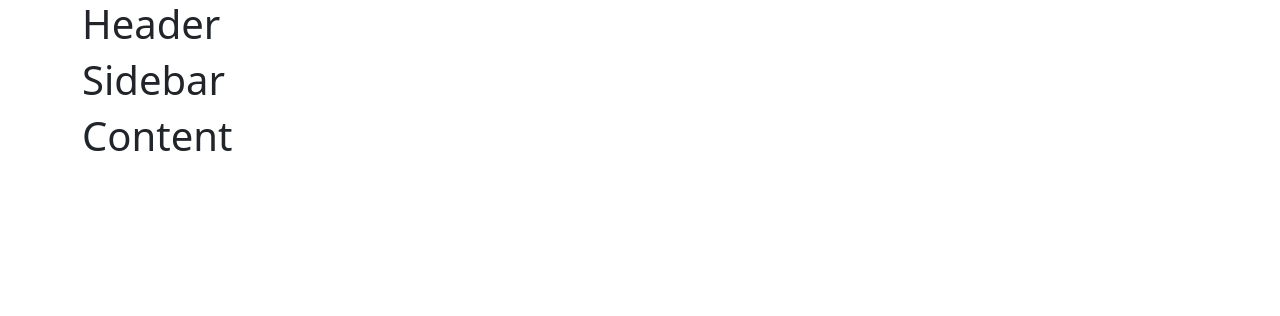
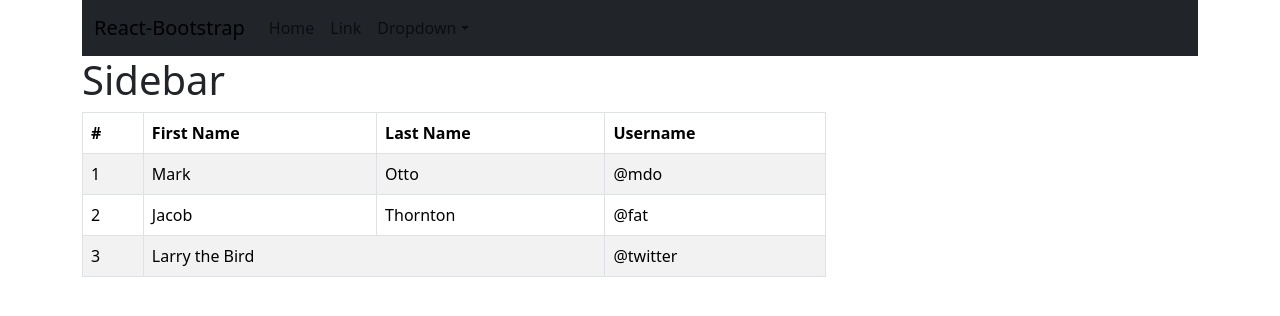
Before and after one commit to gabrielmds222/DataTable, a React (Create React App) app: page / in a window 1280 px wide. Shown: the top 316 px of the page. Built offline with nearby package versions, Linux system fonts and the light colour scheme.

Commit message:
feat: Adiciona tabela de dados do bootstrap

```diff
--- a/src/App.js
+++ b/src/App.js
@@ -1,15 +1,15 @@
 import React from "react";
 import "./App.css";
 import { Row, Col, Container } from "react-bootstrap";
-// import Datatable from "./components/Datatable";
-// import Header from "./components/Header";
+import Header from "./components/Header";
+import Datatable from "./components/Datatable";
 
 function App() {
   return (
     <Container>
       <Row>
         <Col sm={12} border="primary">
-          <h1>Header</h1>
+          <Header />
         </Col>
       </Row>
       <Row>
@@ -18,7 +18,7 @@
         </Col>
       </Row>
       <Col sm={8}>
-        <h1>Content</h1>
+        <Datatable />
       </Col>
     </Container>
   );
--- a/src/components/Datatable/index.jsx
+++ b/src/components/Datatable/index.jsx
@@ -1,11 +1,37 @@
-import React from "react";
+import Table from "react-bootstrap/Table";
 
-const Datatable = () => {
+function Datatable() {
   return (
-    <div>
-      <h1>DataTable</h1>
-    </div>
+    <Table striped bordered hover>
+      <thead>
+        <tr>
+          <th>#</th>
+          <th>First Name</th>
+          <th>Last Name</th>
+          <th>Username</th>
+        </tr>
+      </thead>
+      <tbody>
+        <tr>
+          <td>1</td>
+          <td>Mark</td>
+          <td>Otto</td>
+          <td>@mdo</td>
+        </tr>
+        <tr>
+          <td>2</td>
+          <td>Jacob</td>
+          <td>Thornton</td>
+          <td>@fat</td>
+        </tr>
+        <tr>
+          <td>3</td>
+          <td colSpan={2}>Larry the Bird</td>
+          <td>@twitter</td>
+        </tr>
+      </tbody>
+    </Table>
   );
-};
+}
 
 export default Datatable;
```
